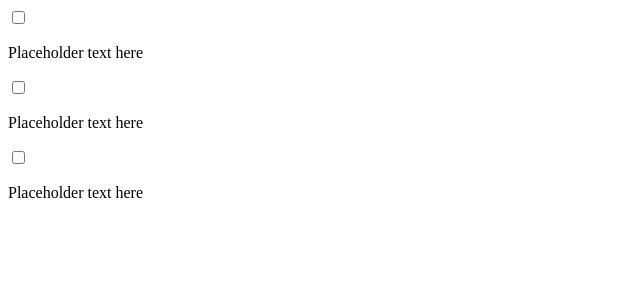
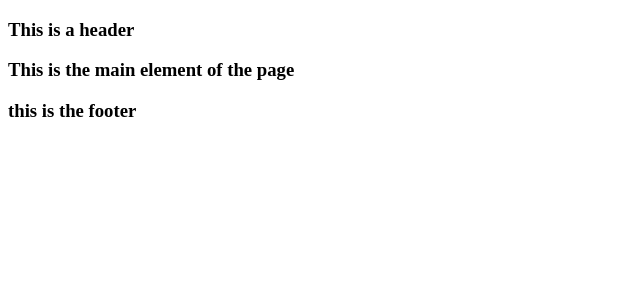
Before and after one commit to DweeDog/React---Basic--Meme--Generator-Application, a React (Create React App) app: page / in a window 1280 px wide. Shown: the top 300 px of the page, without its empty margins (0-640 px from the left). Built offline with nearby package versions, Linux system fonts and the light colour scheme.

Commit message:
Changed the Application to The State of the Simple Web page Overlay with Three components
Made a simple React webpage with three components using Header, NavBar and Footer

```diff
--- a/src/App.js
+++ b/src/App.js
@@ -1,6 +1,10 @@
 
 //Adding imports to the application
 import React from "react"
+
+import HeaderComponent from "./Components/HeaderComponent"
+import MainNavComponent from "./Components/MainNavComponent"
+import Footer from "./Components/Footer"
 
 //render the app component which renders different type of elements , which have child div elements. This is often reffered to as a Tree which is a route of hte tree
 //it isn't jsut limited to rendering through all the different types of html elements which are based on UI elements already provided in html code under the JSX
@@ -17,14 +21,10 @@ function App() {
     return(
 
         <div>
-            <input type="checkbox" />
-             <p> Placeholder text here</p>
 
-             <input type="checkbox" />
-             <p> Placeholder text here</p>
-
-             <input type="checkbox" />
-             <p> Placeholder text here</p>
+            <HeaderComponent/>
+            <MainNavComponent/>
+            <Footer/>
 
 
         </div>
--- /dev/null
+++ b/src/Components/Footer.js
@@ -0,0 +1,17 @@
+import React from "react"
+
+function Footer() {
+
+    return(
+
+        <footer>
+
+            <h3> this is the footer </h3>
+
+        </footer>
+
+
+    )
+}
+
+export default Footer
--- /dev/null
+++ b/src/Components/HeaderComponent.js
@@ -0,0 +1,16 @@
+import React from "react"
+
+function HeaderComponent() {
+
+    return(
+
+        <header>
+            <h3> This is a header</h3>
+
+        </header>
+
+
+    )
+}
+
+export default HeaderComponent
--- /dev/null
+++ b/src/Components/MainNavComponent.js
@@ -0,0 +1,17 @@
+import React from "react"
+
+function MainNavComponent() {
+
+    return(
+
+        <main>
+
+        <h3> This is the main element of the page</h3>
+
+        </main>
+
+
+    )
+}
+
+export default MainNavComponent
```
